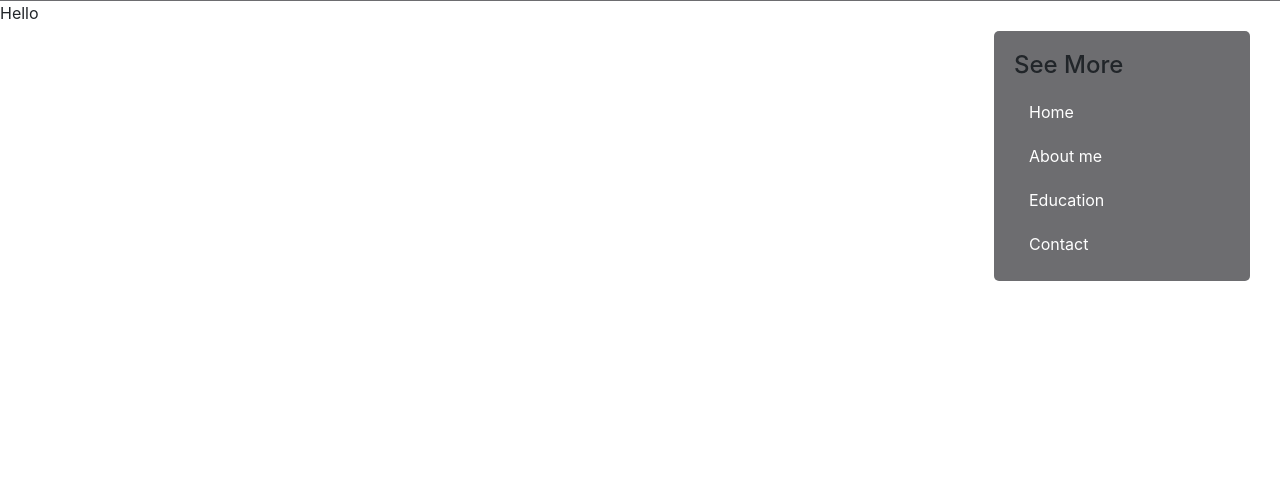
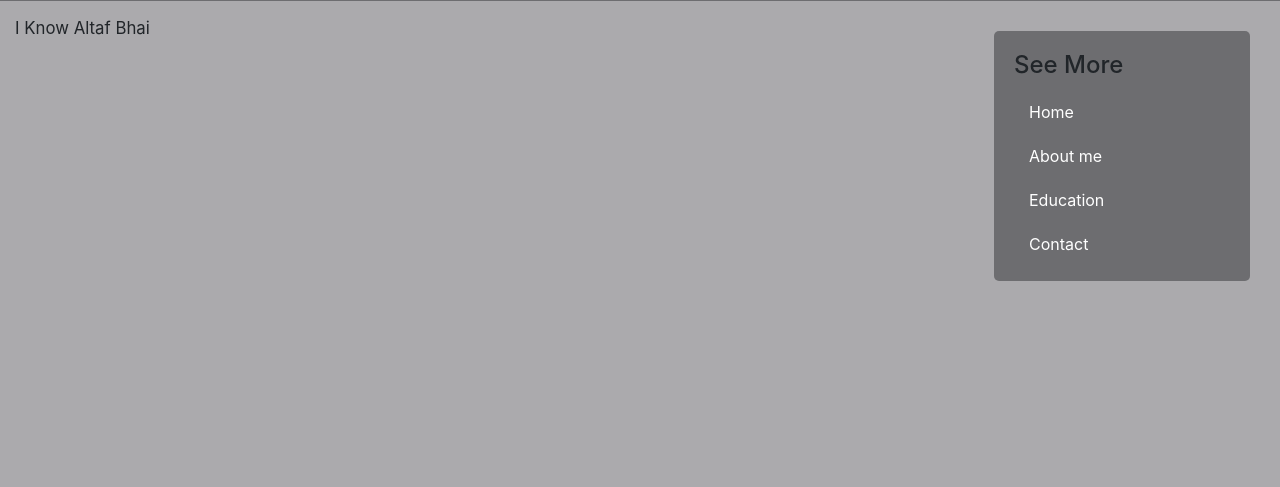
Before and after one commit to Sammy275/biography, a plain HTML site: page cont.html in a window 1280 px wide. Shown: the part 69-556 px from the top of the page. Drawn offline with nearby package versions, Linux system fonts and the light colour scheme.

Commit message:
Added content in main sect in cont.html

```diff
--- a/cont.html
+++ b/cont.html
@@ -34,7 +34,9 @@
 
         <!-- Main Section -->
         <div class="contain">
-            Hello
+            <div id="main">
+                <p>I Know Altaf Bhai</p>
+            </div>
         </div>
         <!-- End Main Section -->
 
--- a/style.css
+++ b/style.css
@@ -172,7 +172,7 @@ footer {
 
 /************************ cont.html ********************************/
 .contain {
-    background-color: #ffffff;
+    /* background-color: #ffffff; */
     height: 61%;
 }
 
```
